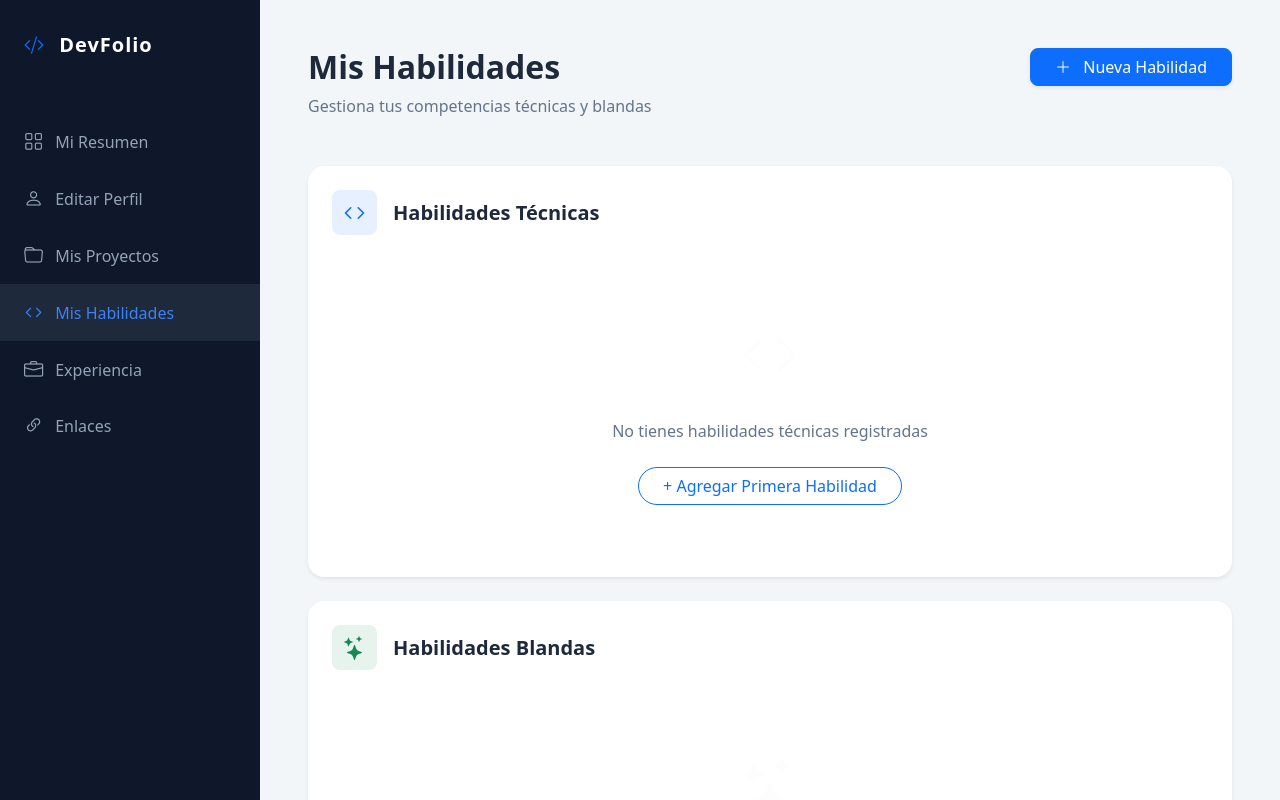
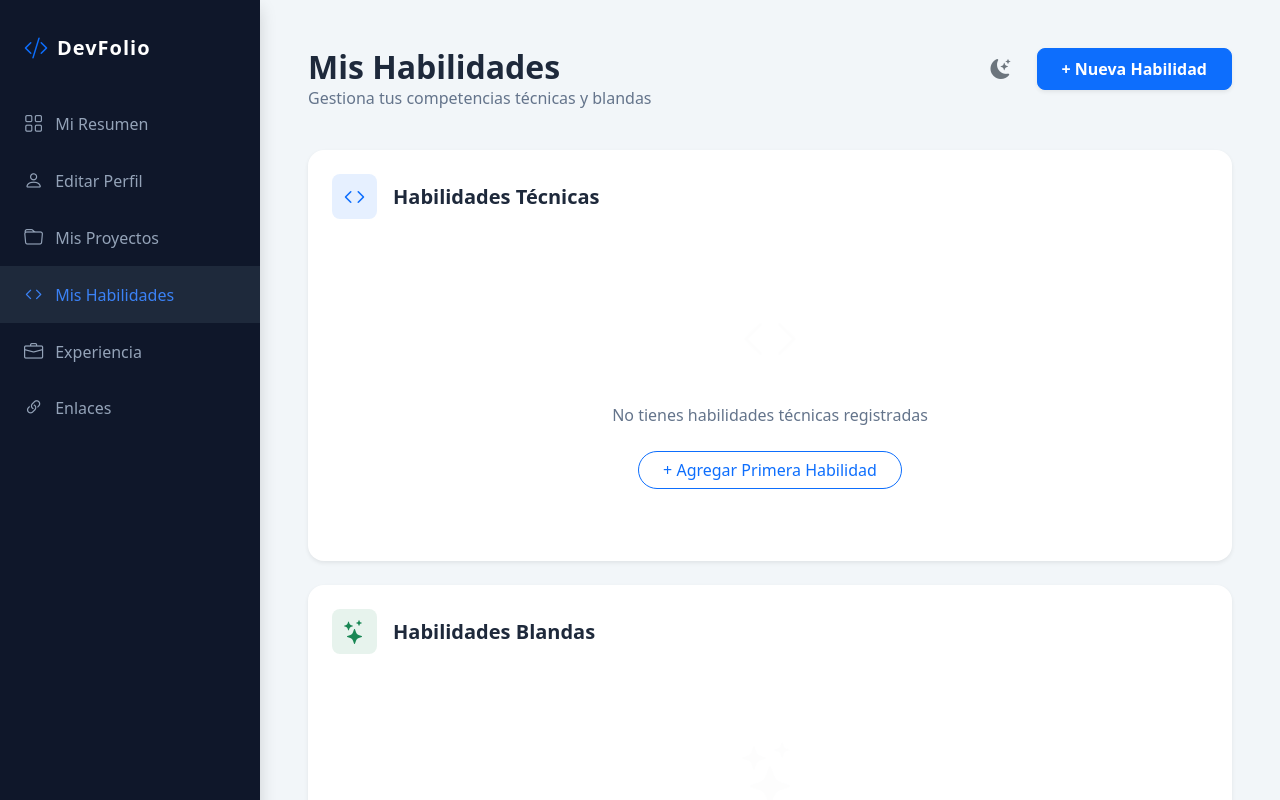
Before and after one commit to Yamil-Lara/CSER-SRL, a React (Vite) app in the folder frontend/: page / in a window 1280 px wide. Shown: the top 800 px of the page. Built offline with nearby package versions, Linux system fonts and the light colour scheme.

Commit message:
Update Profile.tsx

```diff
--- a/frontend/src/pages/Profile.tsx
+++ b/frontend/src/pages/Profile.tsx
@@ -1,5 +1,5 @@
-import React, { useState } from "react";
-import { Button, Nav, Row, Col } from "react-bootstrap";
+import React, { useState, useEffect } from "react";
+import { Button, Nav } from "react-bootstrap";
 import SkillList from "../components/SkillList";
 import SkillForm from "../components/SkillForm";
 import ConfirmModal from "../components/ConfirmModal";
@@ -15,7 +15,22 @@ const Profile = () => {
   const [skills, setSkills] = useState<Skill[]>([]);
   const [editingSkill, setEditingSkill] = useState<Skill | null>(null);
   const [deleteId, setDeleteId] = useState<number | null>(null);
-  const [showForm, setShowForm] = useState(false);
+  const [showModal, setShowModal] = useState(false);
+  const [isDark, setIsDark] = useState(() => {
+    return localStorage.getItem("theme") === "dark";
+  });
+
+  useEffect(() => {
+    if (isDark) {
+      document.documentElement.setAttribute("data-theme", "dark");
+      localStorage.setItem("theme", "dark");
+    } else {
+      document.documentElement.removeAttribute("data-theme");
+      localStorage.setItem("theme", "light");
+    }
+  }, [isDark]);
+
+  const toggleTheme = () => setIsDark(!isDark);
 
   const saveSkill = (skill: any) => {
     if (skill.id) {
@@ -23,18 +38,17 @@ const Profile = () => {
     } else {
       setSkills([...skills, { ...skill, id: Date.now() }]);
     }
-    setEditingSkill(null);
-    setShowForm(false);
+    setShowModal(false);
   };
 
   const handleEdit = (skill: Skill) => {
     setEditingSkill(skill);
-    setShowForm(true);
+    setShowModal(true);
   };
 
   const handleAddNew = () => {
     setEditingSkill(null);
-    setShowForm(true);
+    setShowModal(true);
   };
 
   const confirmDelete = () => {
@@ -46,10 +60,10 @@ const Profile = () => {
 
   return (
     <div className="d-flex">
-      {/* BARRA LATERAL (SIDEBAR) */}
-      <nav className="sidebar d-flex flex-column">
-        <div className="logo text-white mb-4">
-          <i className="bi bi-code-slash text-primary me-2"></i> DevFolio
+      {/* SIDEBAR */}
+      <nav className="sidebar d-flex flex-column shadow">
+        <div className="logo d-flex align-items-center">
+          <i className="bi bi-code-slash text-primary me-2 fs-4"></i> DevFolio
         </div>
 
         <Nav className="flex-column flex-grow-1">
@@ -62,44 +76,39 @@ const Profile = () => {
         </Nav>
 
         <Nav className="flex-column mt-auto border-top border-secondary pt-2 mb-3">
-          <Nav.Link href="#"><i className="bi bi-eye"></i> Ver mi Portafolio Público</Nav.Link>
+          <Nav.Link href="#"><i className="bi bi-eye"></i> Ver mi Portafolio</Nav.Link>
           <Nav.Link href="#"><i className="bi bi-chevron-left"></i> Colapsar</Nav.Link>
           <Nav.Link href="#" className="text-danger"><i className="bi bi-box-arrow-right"></i> Cerrar sesión</Nav.Link>
         </Nav>
       </nav>
 
-      {/* CONTENIDO PRINCIPAL */}
+      {/* MAIN CONTENT */}
       <main className="main-content p-5">
-        <div className="d-flex justify-content-between align-items-center mb-2">
-          <h2 className="fw-bold m-0">Mis Habilidades</h2>
-          <Button variant="primary" className="rounded-3 shadow-sm px-4" onClick={handleAddNew}>
-            <i className="bi bi-plus-lg me-2"></i> Nueva Habilidad
-          </Button>
+        <div className="d-flex justify-content-between align-items-start mb-4">
+          <div>
+            <h2 className="fw-bold m-0 text-dark">Mis Habilidades</h2>
+            <p className="text-muted">Gestiona tus competencias técnicas y blandas</p>
+          </div>
+          <div className="d-flex gap-3 align-items-center">
+            <Button
+              variant="outline-secondary"
+              className="rounded-circle border-0 d-flex align-items-center justify-content-center bg-transparent shadow-none"
+              style={{ width: "40px", height: "40px" }}
+              onClick={toggleTheme}
+            >
+              {isDark ? (
+                <i className="bi bi-sun-fill text-warning fs-5"></i>
+              ) : (
+                <i className="bi bi-moon-stars-fill text-secondary fs-5"></i>
+              )}
+            </Button>
+            <Button variant="primary" className="px-4 py-2 rounded-3 shadow-sm fw-bold" onClick={handleAddNew}>
+              + Nueva Habilidad
+            </Button>
+          </div>
         </div>
-        <p className="text-muted mb-5">Gestiona tus competencias técnicas y blandas</p>
 
         <div className="mx-auto" style={{ maxWidth: "1000px" }}>
-          {showForm && (
-            <Row className="mb-4">
-              <Col lg={12}>
-                <div className="card shadow-sm border-0 p-4">
-                  <SkillForm
-                    onSave={saveSkill}
-                    editingSkill={editingSkill}
-                    skills={skills}
-                  />
-                  <Button
-                    variant="link"
-                    className="text-decoration-none text-muted mt-2"
-                    onClick={() => setShowForm(false)}
-                  >
-                    Cerrar formulario
-                  </Button>
-                </div>
-              </Col>
-            </Row>
-          )}
-
           <SkillList
             skills={skills}
             onEdit={handleEdit}
@@ -109,6 +118,16 @@ const Profile = () => {
         </div>
       </main>
 
+      {/* MODAL FORMULARIO */}
+      <SkillForm
+        show={showModal}
+        onClose={() => setShowModal(false)}
+        onSave={saveSkill}
+        editingSkill={editingSkill}
+        skills={skills}
+      />
+
+      {/* MODAL ELIMINAR */}
       <ConfirmModal
         show={deleteId !== null}
         onConfirm={confirmDelete}
```
